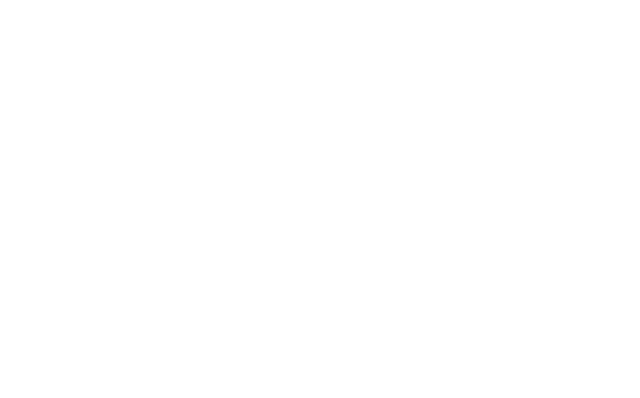
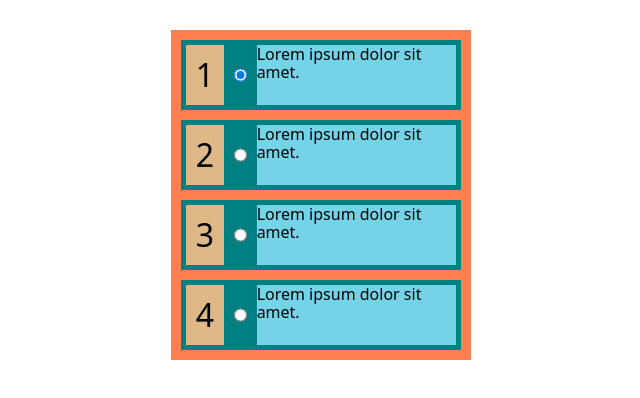
Before and after one commit to aleks-martyn/tutorial, a plain HTML site: page index.html in a window 1280 px wide. Shown: the whole page, without its empty margins (319-959 px from the left). Drawn offline with nearby package versions, Linux system fonts and the light colour scheme.

Commit message:
Додає розмітку та стилі.

```diff
--- /dev/null
+++ b/css/styles.css
@@ -0,0 +1,87 @@
+:root {
+  font-size: 16px;
+}
+
+h1,
+h2,
+h3,
+p {
+  margin-block: 0;
+}
+
+a {
+  text-decoration: none;
+}
+
+address {
+  font-style: normal;
+}
+
+button {
+  cursor: pointer;
+}
+
+fieldset {
+  margin: 0;
+  padding: 0;
+  border: none;
+}
+
+img {
+  display: block;
+  max-width: 100%;
+  height: auto;
+}
+
+textarea {
+  resize: none;
+}
+
+ul {
+  margin: 0;
+  padding: 0;
+  list-style: none;
+}
+
+.section {
+  padding-block: 30px;
+}
+
+.container {
+  margin-inline: auto;
+  padding-inline: 15px;
+  width: 1200px;
+}
+
+.list {
+  margin-inline: auto;
+  padding: 10px;
+  width: 300px;
+  background-color: coral;
+}
+
+.list > li:not(:last-child) {
+  margin-bottom: 10px;
+}
+
+.box {
+  display: flex;
+  gap: 10px;
+  height: 70px;
+  padding: 5px;
+  background-color: teal;
+}
+
+.img {
+  display: inline-flex;
+  justify-content: center;
+  align-items: center;
+  width: 40px;
+  height: 60px;
+  font-size: 2rem;
+  background-color: burlywood;
+}
+
+.label {
+  background-color: #75d3e8;
+}
--- a/index.html
+++ b/index.html
@@ -1,11 +1,55 @@
 <!DOCTYPE html>
 <html lang="en">
   <head>
-  <meta charset="UTF-8">
-  <meta name="vieport" content="width=device-width, initial-scale=1.0">
+    <meta charset="UTF-8" />
+    <meta name="vieport" content="width=device-width, initial-scale=1.0" />
     <title>Document</title>
+    <link
+      rel="stylesheet"
+      href="https://cdnjs.cloudflare.com/ajax/libs/modern-normalize/3.0.1/modern-normalize.min.css"
+    />
+    <link rel="stylesheet" href="./css/styles.css" />
   </head>
   <body>
+    <main>
+      <section class="section">
+        <div class="container">
+          <ul class="list">
+            <li>
+              <div class="box">
+                <span class="img">1</span>
+                <input class="input" type="radio" name="text" id="1" checked />
+                <label class="label" for="1">Lorem ipsum dolor sit amet.</label>
+              </div>
+            </li>
+
+            <li>
+              <div class="box">
+                <span class="img">2</span>
+                <input class="input" type="radio" name="text" id="2" />
+                <label class="label" for="2">Lorem ipsum dolor sit amet.</label>
+              </div>
+            </li>
+
+            <li>
+              <div class="box">
+                <span class="img">3</span>
+                <input class="input" type="radio" name="text" id="3" />
+                <label class="label" for="3">Lorem ipsum dolor sit amet.</label>
+              </div>
+            </li>
+
+            <li>
+              <div class="box">
+                <span class="img">4</span>
+                <input class="input" type="radio" name="text" id="4" />
+                <label class="label" for="4">Lorem ipsum dolor sit amet.</label>
+              </div>
+            </li>
+          </ul>
+        </div>
+      </section>
+    </main>
     <script src="js/script.js"></script>
   </body>
 </html>
```
Also changed, not shown: zrazok.html (+0 -1 lines), .prettierrc.json (added), images/Boletus_torosus_1.JPG (deleted). Lines whose indentation alone changed are shown as unchanged.
